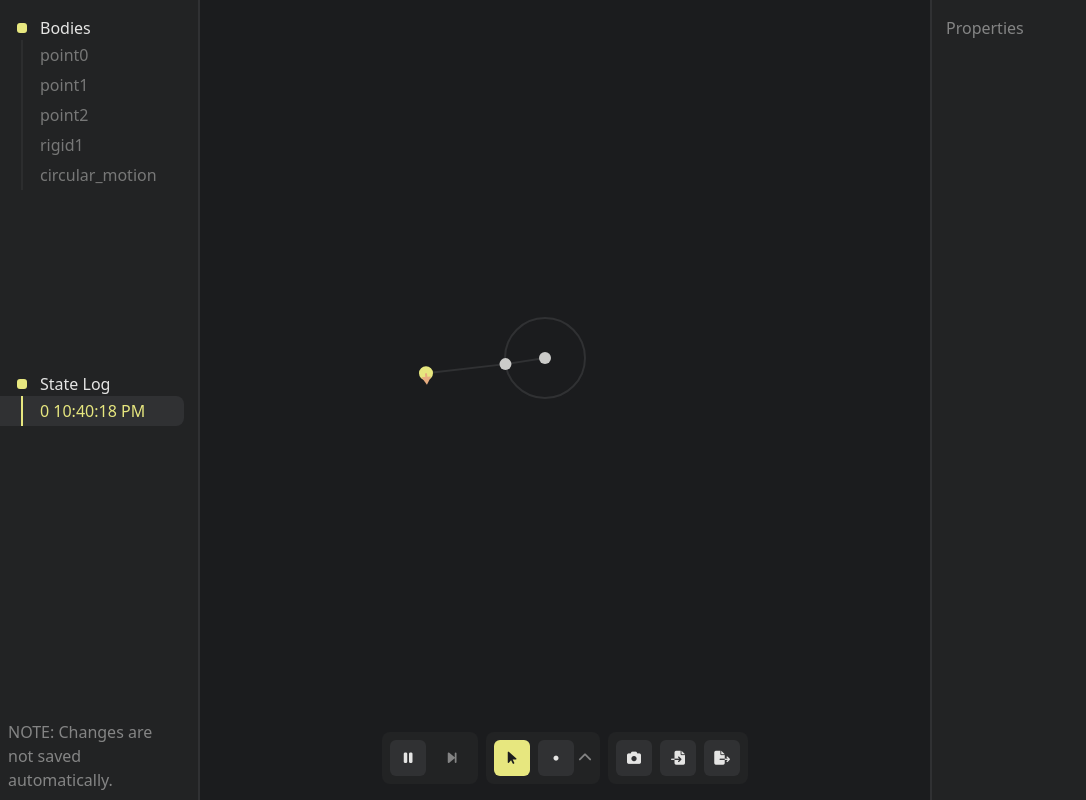
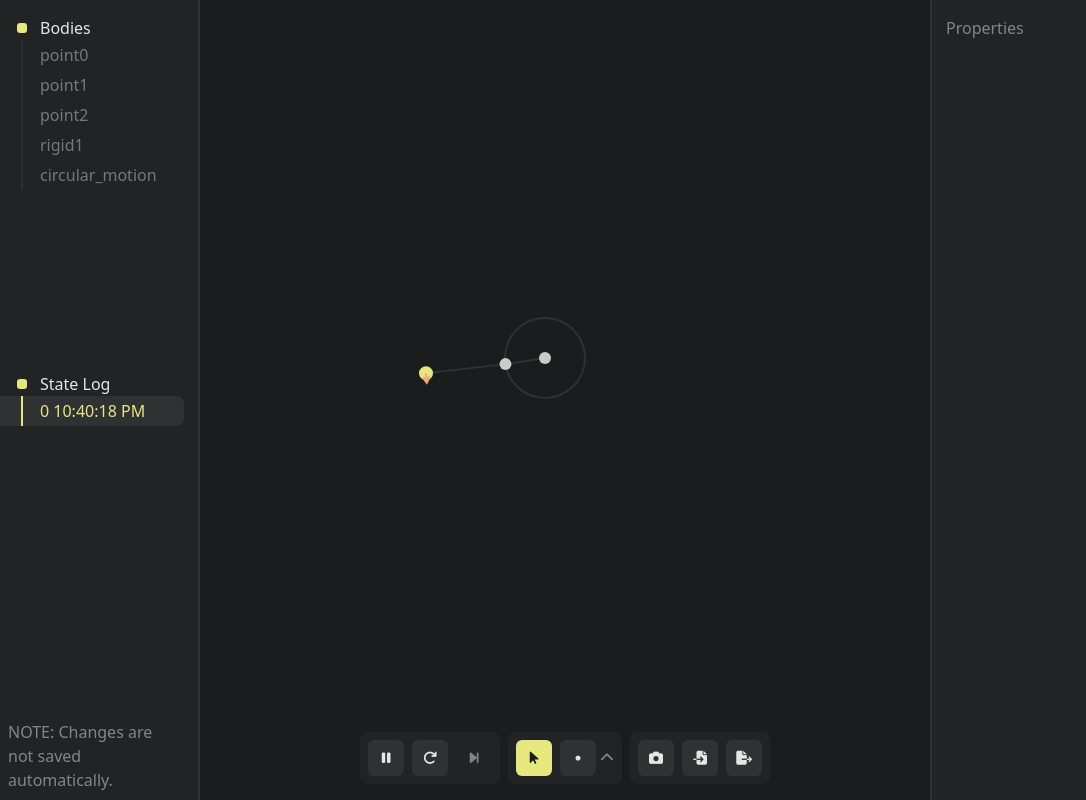
Before and after one commit to sokmontrey/dynamical-js, a React (Vite) app: page / in a window 1280 px wide. Shown: the whole page, without its empty margins (0-1086 px from the left). Built offline with nearby package versions, Linux system fonts and the light colour scheme.

Commit message:
feat: restart

```diff
--- a/src/App.tsx
+++ b/src/App.tsx
@@ -168,6 +168,10 @@ export default function App() {
 						onRun={() => LoopManager.run()}
 						onPause={() => LoopManager.pause()}
 						onStep={() => !LoopManager.isRunning() ? LoopManager.step() : null }
+onRestart={() => {
+							switchState(current_state_index);
+							LoopManager.render();
+						}}
 					/>
 				</div>
 				<div className="tool-container">
--- a/src/ui-components/main-component/SimulationControls.tsx
+++ b/src/ui-components/main-component/SimulationControls.tsx
@@ -6,6 +6,7 @@ export interface SimulationControlsProps {
     onRun: () => void;
     onPause: () => void;
     onStep: () => void;
+    onRestart: () => void;
     tooltip_direction: "top" | "right" | "bottom" | "left";
 }
 
@@ -13,6 +14,7 @@ export default function SimulationControls({
     onRun,
     onStep,
     onPause,
+    onRestart,
     tooltip_direction = "bottom",
 }: SimulationControlsProps) {
     const [is_running, setIsRunning] = useState(false);
@@ -38,6 +40,11 @@ export default function SimulationControls({
             onClick={onRunPause}
             direction={tooltip_direction} />
         <IconButton
+            desc="Restart"
+            icon_class="fa-solid fa-arrow-rotate-right"
+            onClick={onRestart}
+            direction={tooltip_direction} />
+        <IconButton
             desc="Step"
             icon_class="fa-solid fa-step-forward"
             onClick={onStep}
```
